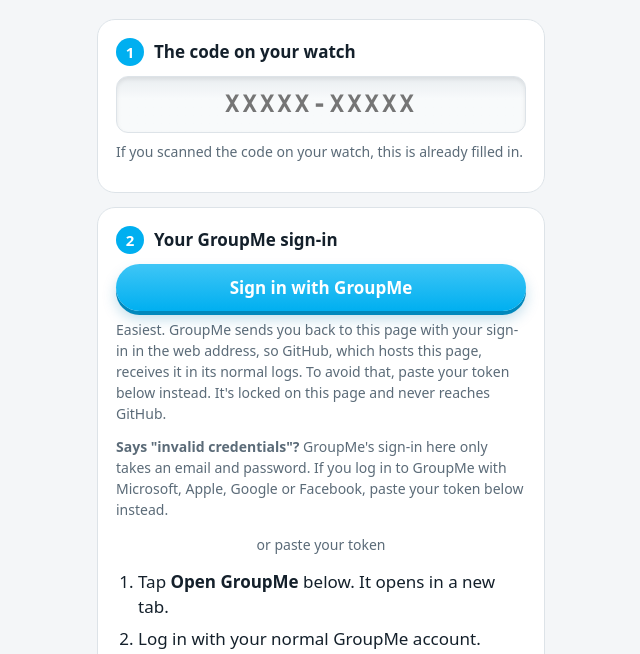
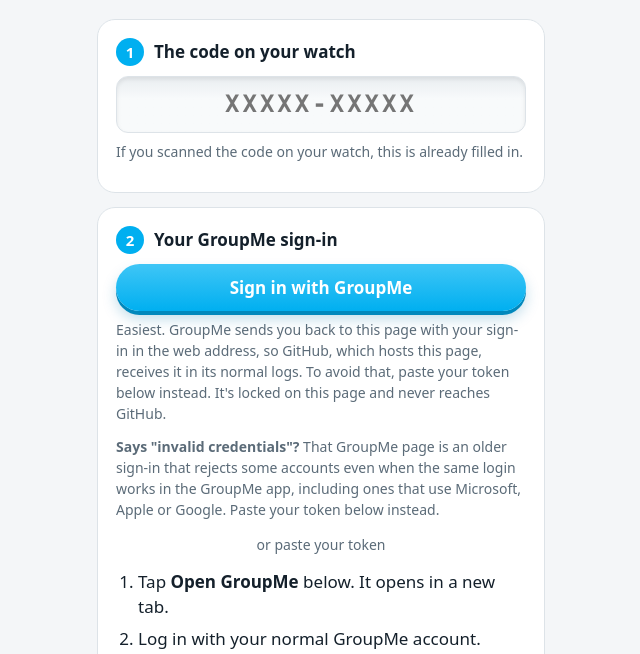
Before and after one commit to peterchabs/groupme-voice-android, a plain HTML site: page docs/index.html in a window 1280 px wide. Shown: the part 119-773 px from the top of the page, without its empty margins (319-959 px from the left). Drawn offline with Linux system fonts and the light colour scheme.

Commit message:
Reword the invalid credentials tip

```diff
--- a/docs/index.html
+++ b/docs/index.html
@@ -129,9 +129,9 @@
         <p class="hint">Easiest. GroupMe sends you back to this page with your sign-in in the web
           address, so GitHub, which hosts this page, receives it in its normal logs. To avoid that,
           paste your token below instead. It's locked on this page and never reaches GitHub.</p>
-        <p class="hint"><b>Says "invalid credentials"?</b> GroupMe's sign-in here only takes an
-          email and password. If you log in to GroupMe with Microsoft, Apple, Google or Facebook,
-          paste your token below instead.</p>
+        <p class="hint"><b>Says "invalid credentials"?</b> That GroupMe page is an older sign-in
+          that rejects some accounts even when the same login works in the GroupMe app, including
+          ones that use Microsoft, Apple or Google. Paste your token below instead.</p>
         <div class="or">or paste your token</div>
       </div>
       <ol>
```
Also changed, not shown: 1 other file.
